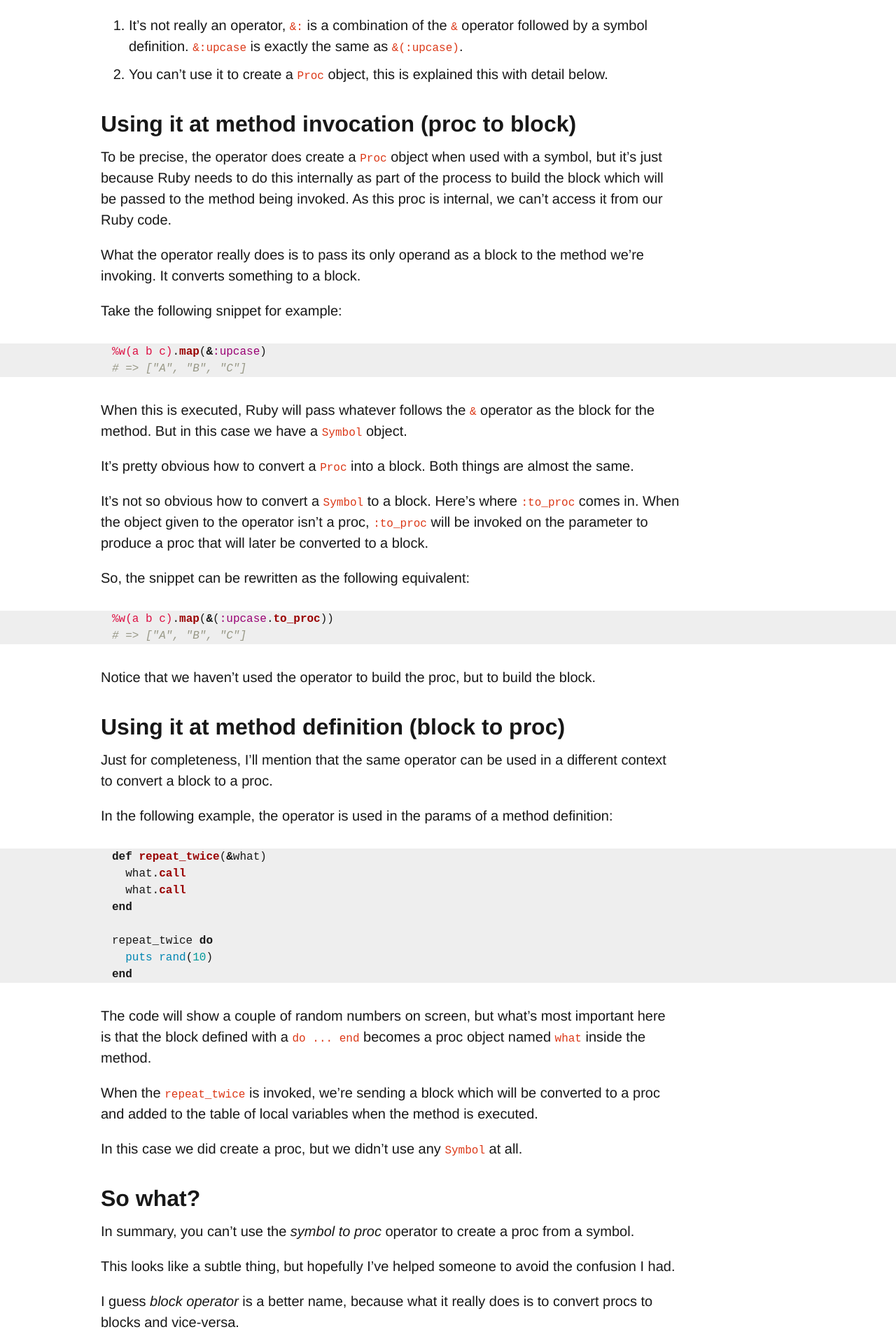
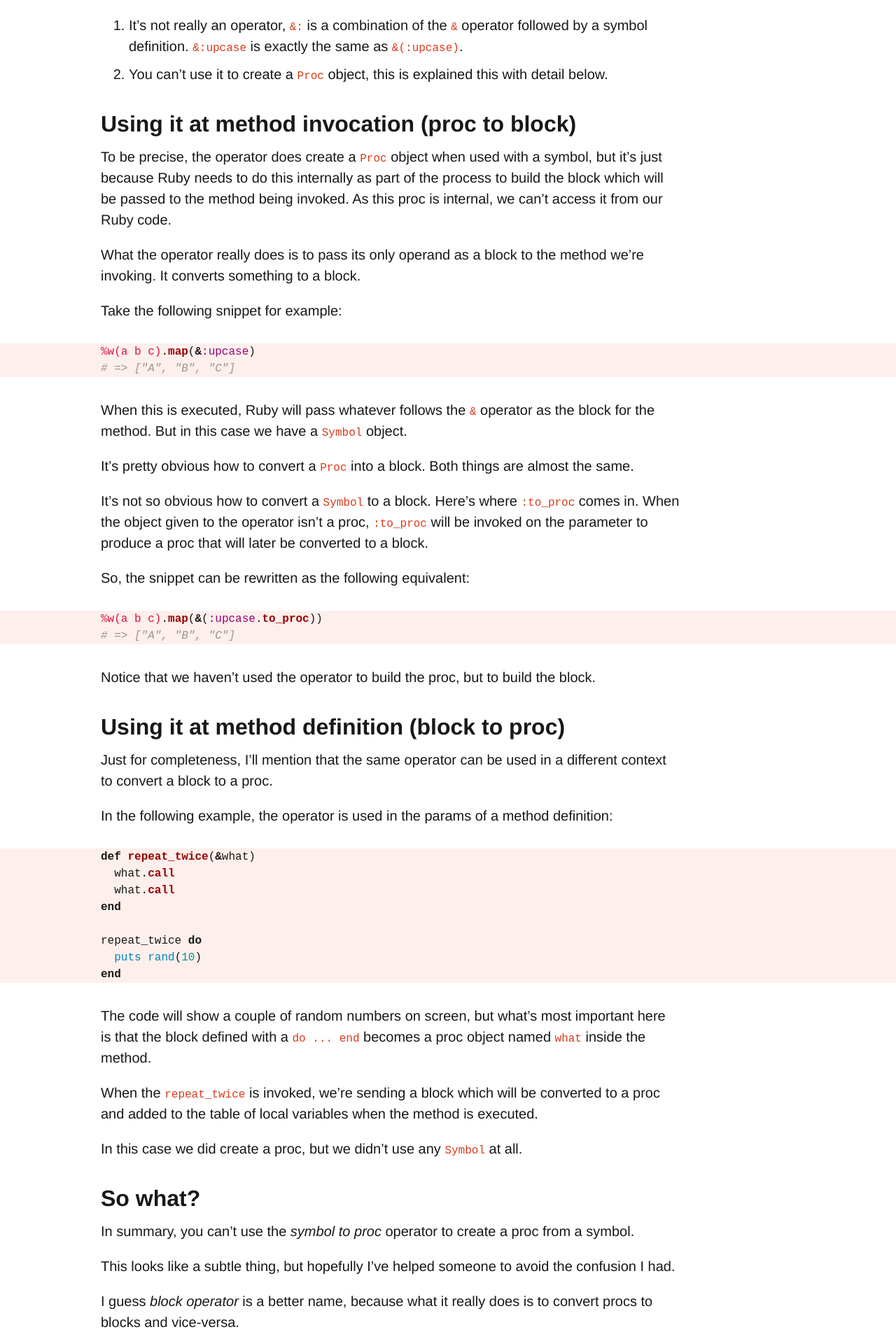
Before and after one commit to Jesus/jesus.github.io, a Jekyll site: the page built from _posts/2017-11-09-symbol-to-proc-operator.md, in a window 1280 px wide. Shown: the part 609-2516 px from the top of the page at 70% size. Built offline with Jekyll 4.4.1, drawn with Linux system fonts in a browser that asks for light colours.

Commit message:
Improves style for code snippets

```diff
--- a/_sass/_components.scss
+++ b/_sass/_components.scss
@@ -4,8 +4,6 @@
 pre {
     // border-left: $spacer-1 solid $color-border;
     margin: $spacer-3 0;
-    padding-left: 16px;
-    width: (9 / 12 * 100%); // matches col-9
     overflow-x: auto;
 }
 
@@ -27,7 +25,7 @@ code {
   margin-right: -$margin-size;
   padding-left: $margin-size;
   padding-right: $margin-size;
-  background-color: #eee;
+  background-color: lighten(#E74727, 43%);
 }
 
 .prose {
```
